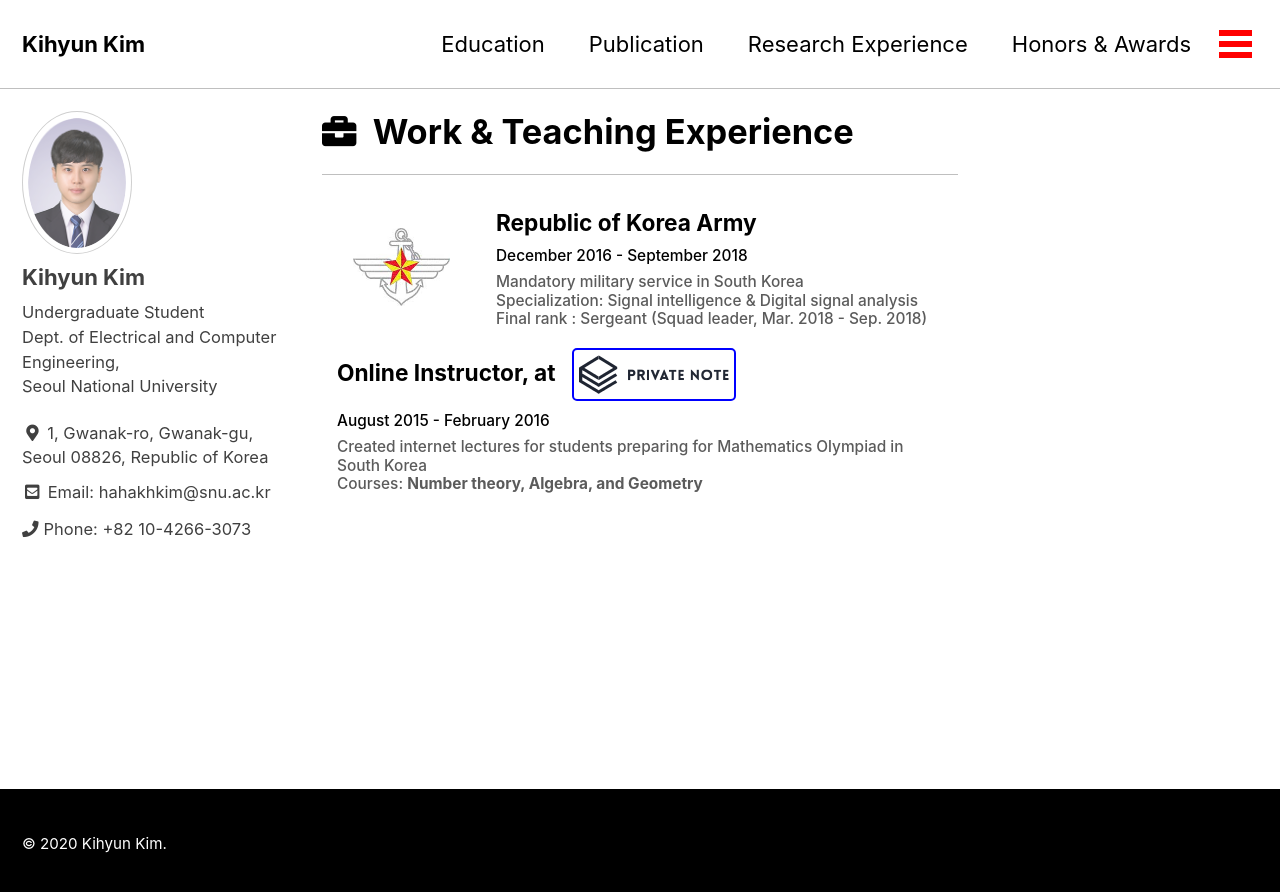
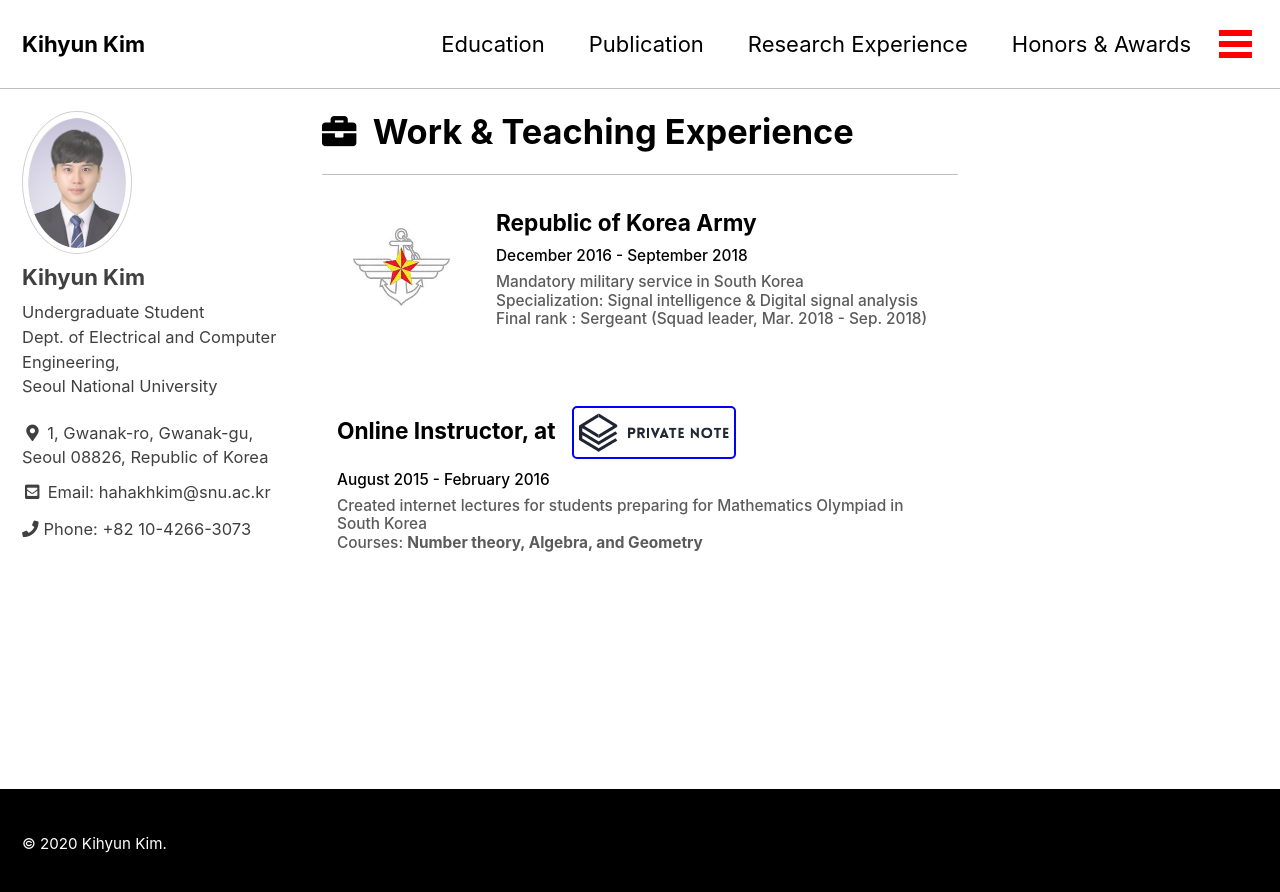
Before and after one commit to hahakhkim/hahakhkim.github.io, a Jekyll site: the page built from _pages/work.html, in a window 1280 px wide. Shown: the top 892 px of the page. Built offline with Jekyll 4.4.1, drawn with Linux system fonts in a browser that asks for light colours; cached includes are drawn as plain includes; nearby versions of some CDN libraries.

Commit message:
Update work.html

```diff
--- a/_pages/work.html
+++ b/_pages/work.html
@@ -48,6 +48,7 @@ permalink: /work/
 		</div>
 	</div>
 
+	<h1><br></h1>
 
 	<div class="row">
 		<div class="col-sm-12 col-md-12 mx-auto"style="text-align:left">
```
